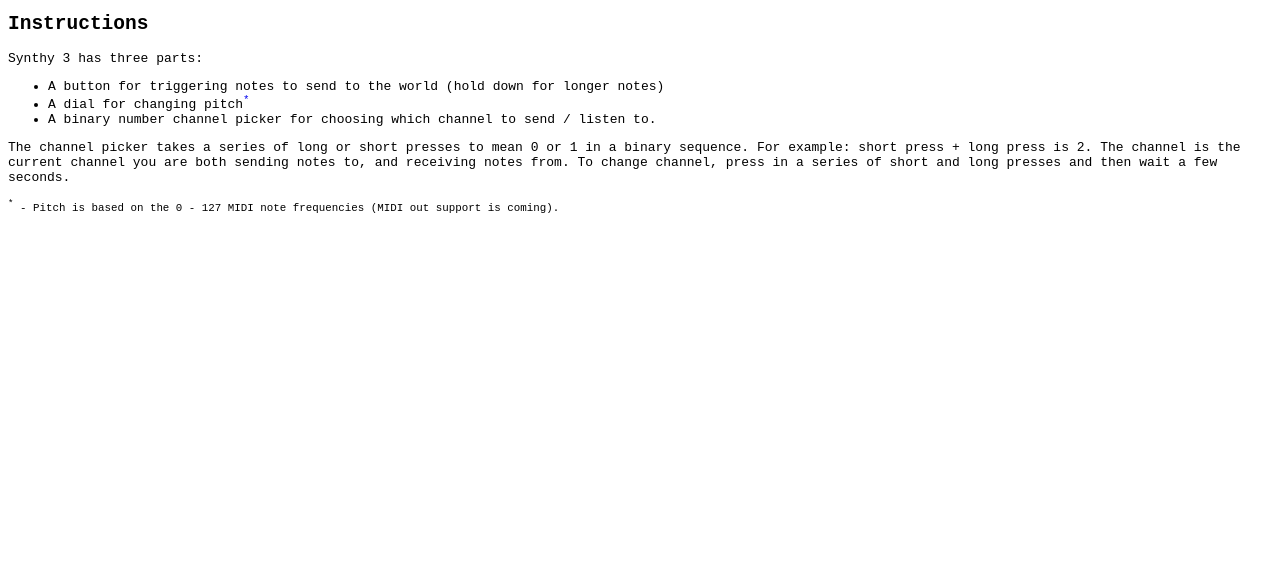
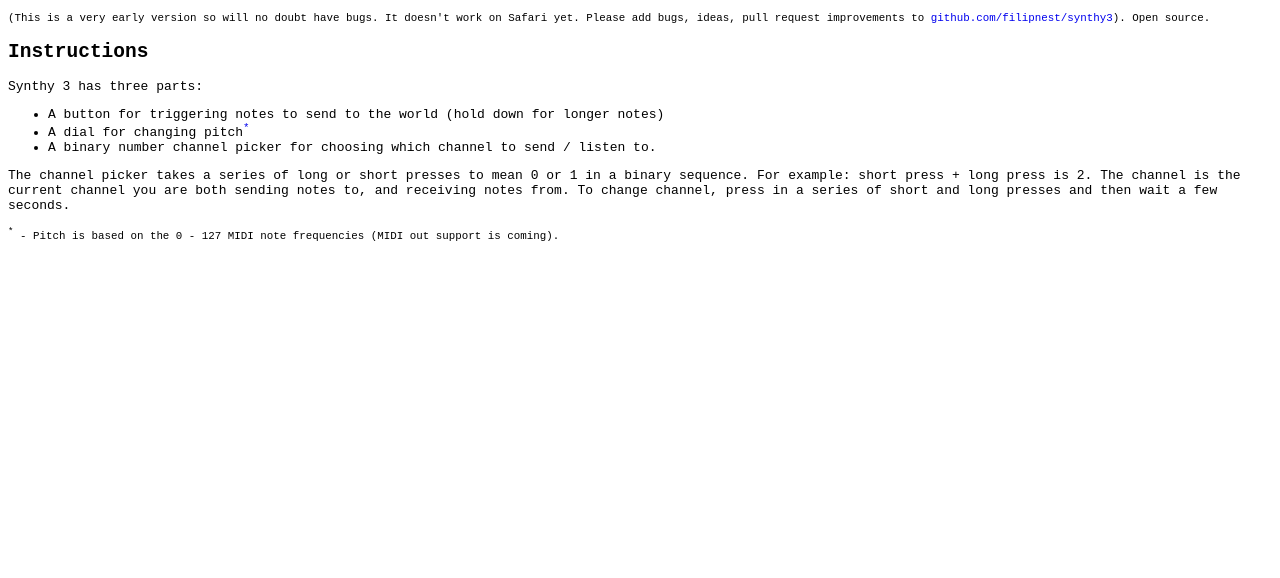
Before and after one commit to FilipNest/Synthy3, a website: page static/index.html in a window 1280 px wide. Shown: the part 222-800 px from the top of the page. Drawn offline with Linux system fonts and the light colour scheme.

Commit message:
Add help info

```diff
--- a/static/index.html
+++ b/static/index.html
@@ -28,6 +28,8 @@
 
   <p>Synthy 3 is a collaborative note sender.</p>
 
+  <small>(This is a very early version so will no doubt have bugs. It doesn't work on Safari yet. Please add bugs, ideas, pull request improvements to <a href="https://github.com/filipnest/synthy3">github.com/filipnest/synthy3</a>). Open source.</small>
+
   <h2>Instructions</h2>
 
   <p>Synthy 3 has three parts:</p>
```
